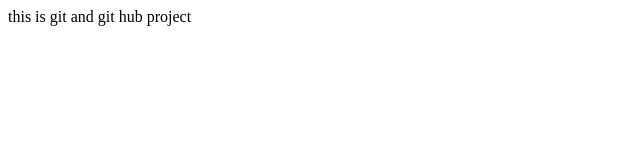
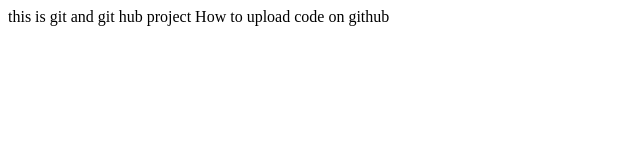
Before and after one commit to Avanishsup/github, a plain HTML site: page index.html in a window 1280 px wide. Shown: the whole page, without its empty margins (0-640 px from the left). Drawn offline with Linux system fonts and the light colour scheme.

Commit message:
Update index.html

```diff
--- a/index.html
+++ b/index.html
@@ -9,5 +9,10 @@
 
     this is git and git hub project
 
+
+
+    How to upload code on github
+
+
 </body>
 </html>
```
